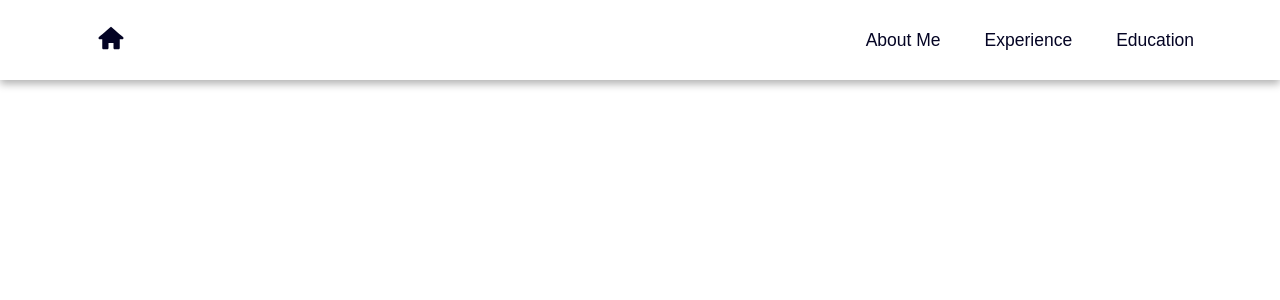
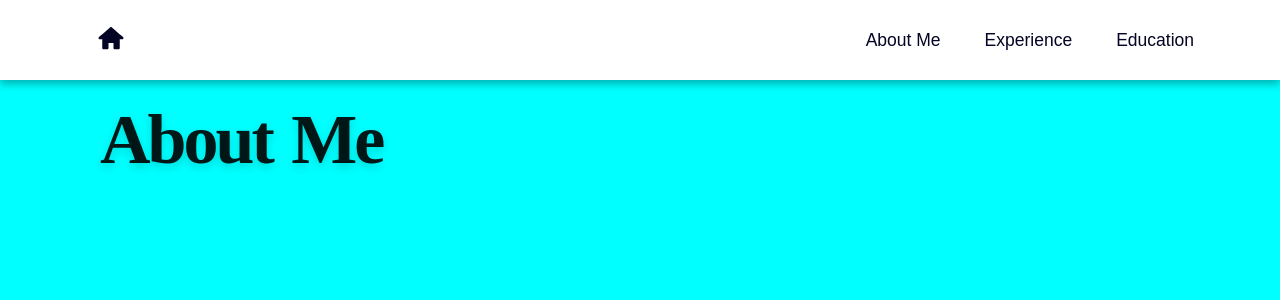
Before and after one commit to nicodigos/portfolio, a React (Vite) app: page /me in a window 1280 px wide. Shown: the top 300 px of the page. Built offline with nearby package versions, Linux system fonts and the light colour scheme; a web font is replaced by a local one.

Commit message:
SectionTitle section created for Experience, Education and About me

```diff
--- a/src/Education.tsx
+++ b/src/Education.tsx
@@ -1,5 +1,6 @@
 import Header from "./components/Header";
 import ButtonsList from "./components/ButtonsList";
+import SectionTitle from "./components/SectionTitle";
 
 type Props = {
   links: string[][];
@@ -7,6 +8,7 @@ type Props = {
 
 function Education({ links }: Props) {
   return (
+    <>
       <Header
         children={
           <ButtonsList
@@ -17,6 +19,8 @@ function Education({ links }: Props) {
         }
         scrolled={true}
       ></Header>
+      <SectionTitle text={"Education"}></SectionTitle>
+    </>
   );
 }
 
--- a/src/Experience.tsx
+++ b/src/Experience.tsx
@@ -1,5 +1,6 @@
 import Header from "./components/Header";
 import ButtonsList from "./components/ButtonsList";
+import SectionTitle from "./components/SectionTitle";
 
 type Props = {
   links: string[][];
@@ -7,6 +8,7 @@ type Props = {
 
 function Experience({ links }: Props) {
   return (
+    <>
       <Header
         children={
           <ButtonsList
@@ -17,6 +19,8 @@ function Experience({ links }: Props) {
         }
         scrolled={true}
       ></Header>
+      <SectionTitle text={"Experience"}></SectionTitle>
+    </>
   );
 }
 
--- a/src/Me.tsx
+++ b/src/Me.tsx
@@ -1,5 +1,6 @@
 import Header from "./components/Header";
 import ButtonsList from "./components/ButtonsList";
+import SectionTitle from "./components/SectionTitle";
 
 type Props = {
   links: string[][];
@@ -7,6 +8,7 @@ type Props = {
 
 function Me({ links }: Props) {
   return (
+    <>
       <Header
         children={
           <ButtonsList
@@ -17,6 +19,8 @@ function Me({ links }: Props) {
         }
         scrolled={true}
       ></Header>
+      <SectionTitle text={"About Me"}></SectionTitle>
+    </>
   );
 }
 
--- a/src/components/Brand/index.tsx
+++ b/src/components/Brand/index.tsx
@@ -6,18 +6,17 @@ function Brand() {
   const brandsListName: string[] = [
     "directv.png",
     "disney.png",
+    "gobierno_colombia.png",
     "warner.jpg",
     "rappi.png",
-    "siigo.png",
-
-    "gobierno_colombia.png",
+    // "siigo.png",
   ];
 
   const brandsList: ReactNode[] = [];
   for (let brand of brandsListName) {
     brandsList.push(
       <BrandBox
-        imageUrl={`/public/images/${brand}`}
+        imageUrl={`/images/${brand}`}
         transparency={brand == "disney.png" ? true : false}
       ></BrandBox>
     );
--- /dev/null
+++ b/src/components/SectionTitle/SectionTitle.css
@@ -0,0 +1,8 @@
+.section-title {
+  height: 100vh;
+  padding: 100px;
+  width: 100%;
+  background-color: aqua;
+  align-items: center;
+  justify-content: center;
+}
--- /dev/null
+++ b/src/components/SectionTitle/index.tsx
@@ -0,0 +1,15 @@
+import "./SectionTitle.css";
+
+type Props = {
+  text: string;
+};
+
+function index({ text }: Props) {
+  return (
+    <div className="section-title">
+      <h1>{text}</h1>
+    </div>
+  );
+}
+
+export default index;
```
Lines whose indentation alone changed are shown as unchanged.
